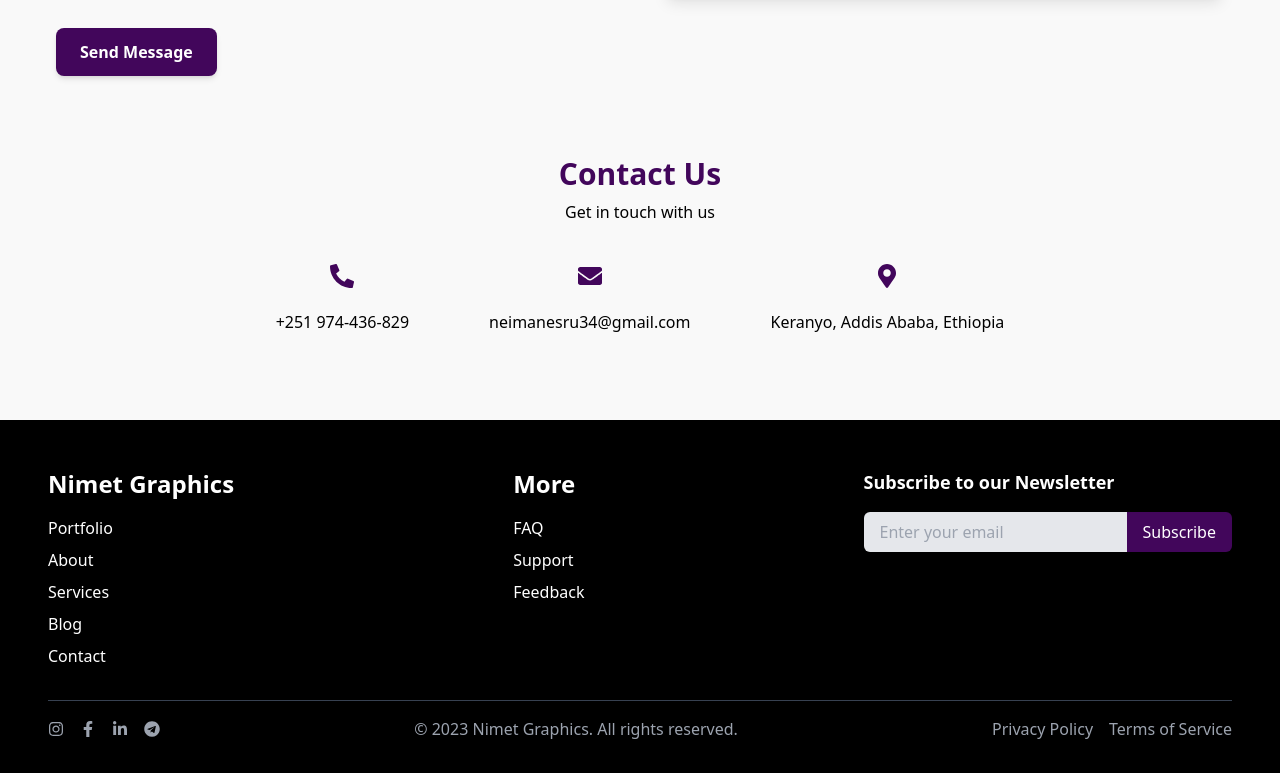
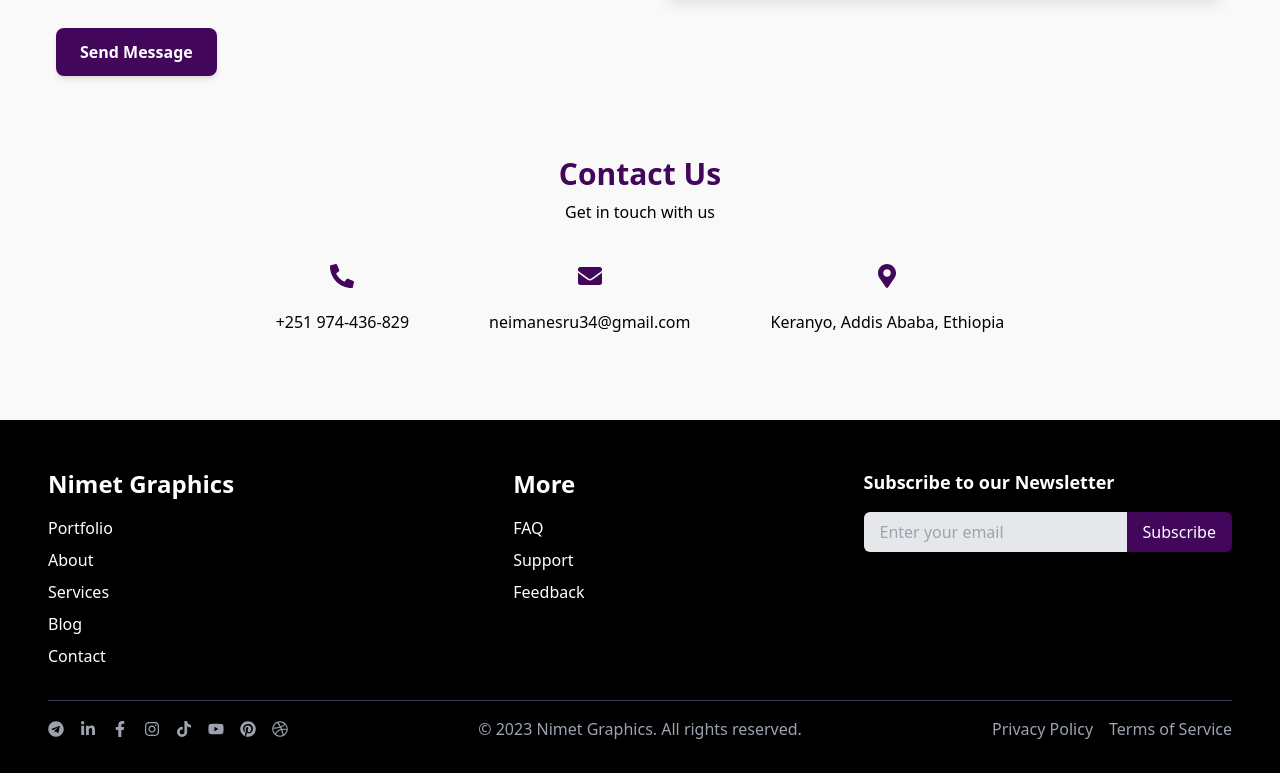
Before and after one commit to Nimet-Graphics/Company-Profile, a React (Create React App) app: page /contact in a window 1280 px wide. Shown: the part 1300-2073 px from the top of the page. Built offline with nearby package versions, Linux system fonts and the light colour scheme.

Commit message:
social media links updated

```diff
--- a/src/components/Footer.js
+++ b/src/components/Footer.js
@@ -4,6 +4,11 @@ import {
   FaFacebookF,
   FaLinkedinIn,
   FaTelegram,
+  FaTiktok,
+  FaYoutube,
+  FaPinterest,
+  FaDribbble,
+
 } from "react-icons/fa";
 import { Link } from "react-router-dom";
 
@@ -85,30 +90,63 @@ const Footer = () => {
         <div className="flex flex-col md:flex-row justify-between items-center text-center gap-4">
           {/* Social Icons */}
           <div className="flex space-x-4">
+          <Link
+              to="https://t.me/nimetgraphicss"
+              className="text-gray-400 hover:text-purple-700 hover:underline"
+            >
+              <FaTelegram />
+            </Link>
+
+            <Link
+              to="https://www.linkedin.com/company/nimetgraphics"
+              className="text-gray-400 hover:text-purple-700 hover:underline"
+            >
+              <FaLinkedinIn />
+            </Link>
+
+            <Link
+              to="https://www.facebook.com/100095092532049/"
+              className="text-gray-400 hover:text-purple-700 hover:underline"
+            >
+              <FaFacebookF />
+            </Link>
+
             <Link
               to="https://www.instagram.com/nimetgraphics"
               className="text-gray-400 hover:text-purple-700 hover:underline"
             >
               <FaInstagram />
             </Link>
+
             <Link
-              to="https://www.facebook.com/Nimet Graphics"
+              to="https://www.tiktok.com/@nimetgraphics"
               className="text-gray-400 hover:text-purple-700 hover:underline"
             >
-              <FaFacebookF />
+              <FaTiktok />
             </Link>
+
             <Link
-              to="https://www.linkedin.com/in/nimet-graphics-a951b7318"
+              to="https://www.youtube.com/@nimetgraphics-x8k"
               className="text-gray-400 hover:text-purple-700 hover:underline"
             >
-              <FaLinkedinIn />
+              <FaYoutube />
             </Link>
+
             <Link
-              to="https://t.me/nimetgraphicss"
+              to="https://www.pinterest.com/nimetgraphics"
               className="text-gray-400 hover:text-purple-700 hover:underline"
             >
-              <FaTelegram />
+              <FaPinterest />
             </Link>
+
+            <Link
+              to="https://dribbble.com/nimetgraphics"
+              className="text-gray-400 hover:text-purple-700 hover:underline"
+            >
+              <FaDribbble />
+            </Link>
+
+
           </div>
 
           {/* Copyright */}
```
Also changed, not shown: public/android-chrome-192x192 copy.png (added).
